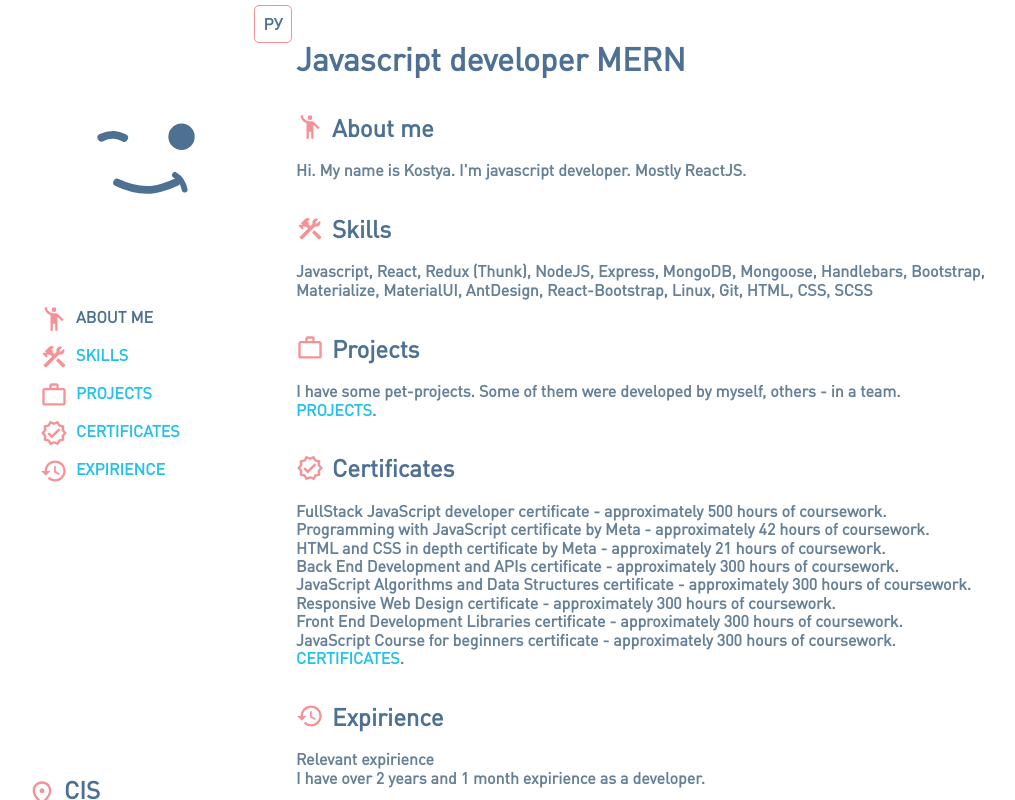
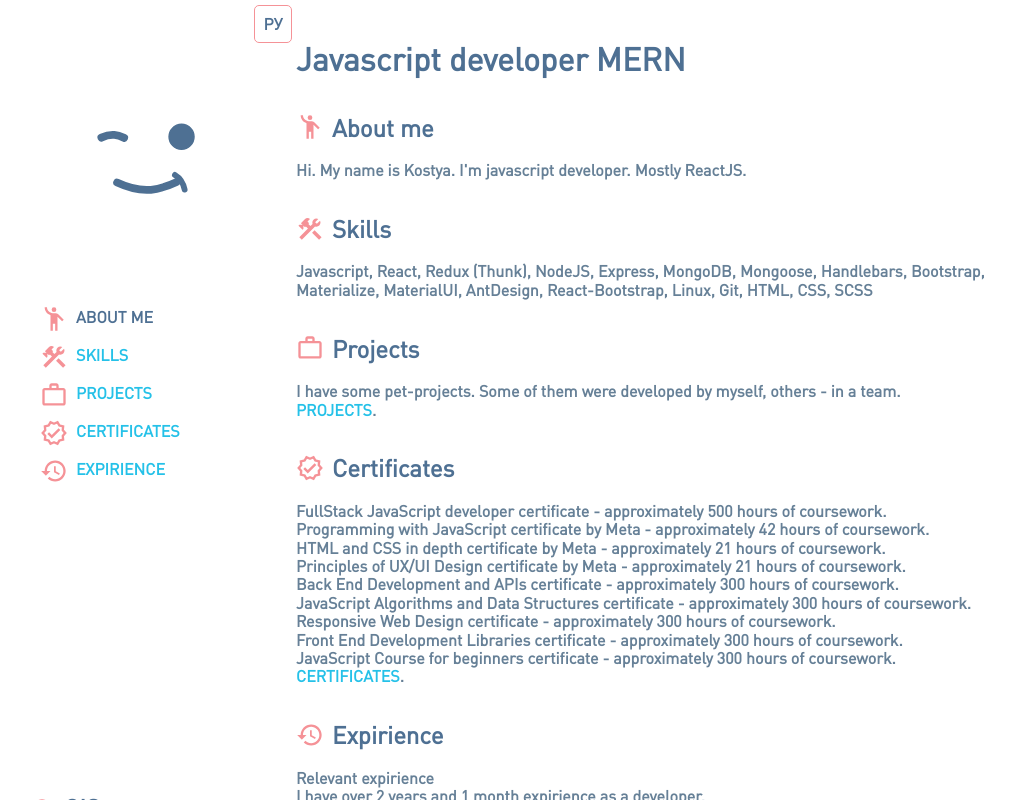
Before and after one commit to samolevich/cv, a React (Create React App) app: page / in a window 1280 px wide. Shown: the top 800 px of the page, without its empty margins (92-1107 px from the left). Built offline with nearby package versions, Linux system fonts and the light colour scheme; no server answers.

Commit message:
feat: add certificate

```diff
--- a/src/aboutMe.js
+++ b/src/aboutMe.js
@@ -266,6 +266,14 @@ export default {
             effort: "более 21 часов разработки",
             effort_en: "approximately 21 hours of coursework",
           },
+          {
+            name: "Сертификат Principles of UX/UI Design от Meta",
+            name_en: "Principles of UX/UI Design certificate by Meta",
+            url: "https://coursera.org/share/9e7096cff81092050fab43af394c1f92",
+            pathLocal: "./img/cert/Coursera Principles of UXUI Design.jpeg",
+            effort: "более 21 часов разработки",
+            effort_en: "approximately 21 hours of coursework",
+          },
         ],
       },
       {
```
Also changed, not shown: public/img/cert/Coursera Principles of UXUI Design.jpeg (added).
